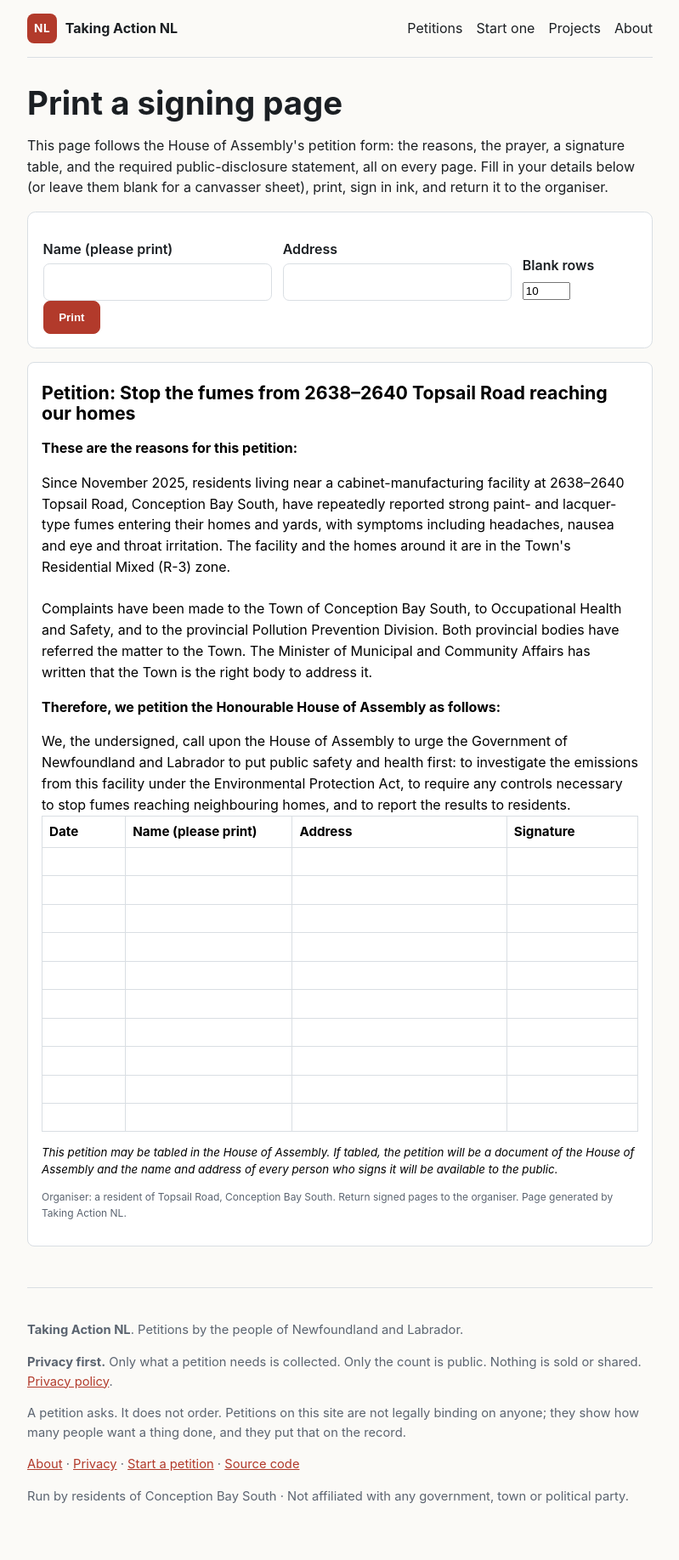
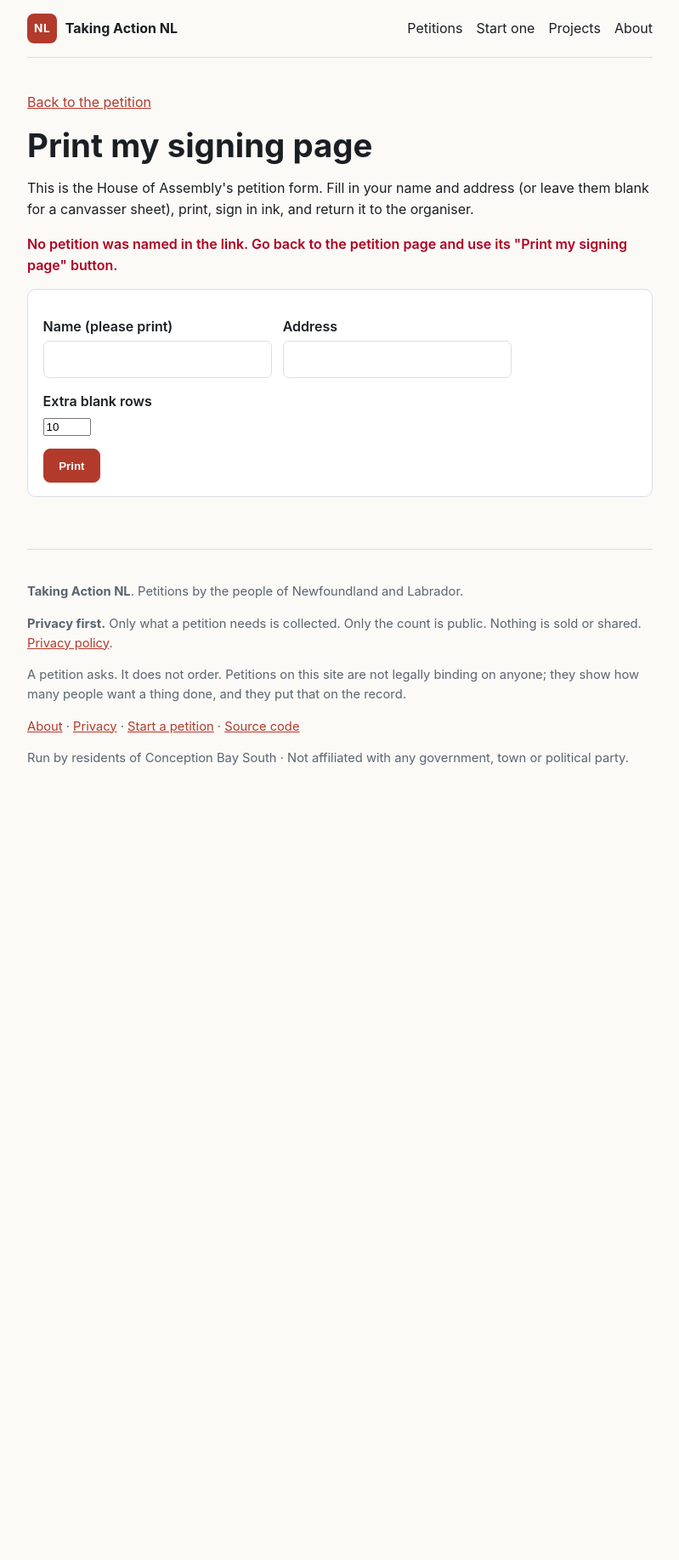
Before and after one commit to MichaelOrSd/taking-action-nl, a Jekyll site: the page built from print/index.html, in a window 1280 px wide. Shown: the whole page at 85% size, without its empty margins (240-1039 px from the left). Built offline with Jekyll 4.4.1, drawn with Linux system fonts in a browser that asks for light colours; after the commit the page ends 967 px from its top, so only the background shows below that.

Commit message:
Design pass: Sign first, simpler home, shorter form and consent, plain Share, cleaner type and colour, signature pad keeps strokes on resize, print page fixes
Co-Authored-By: Claude Fable 5.1 <noreply@anthropic.com>

```diff
--- a/api/petitions.json
+++ b/api/petitions.json
@@ -15,6 +15,7 @@ permalink: /api/petitions.json
       "community": {{ p.community | jsonify }},
       "summary": {{ p.summary | jsonify }},
       "organiser": {{ p.organiser | jsonify }},
+      "ask_statement": {{ p.ask_statement | default: false }},
       "organiser_contact": {{ p.organiser_contact | jsonify }},
       "paper": {{ p.paper | default: false }},
       "local_area": {{ p.local_area | default: empty | jsonify }},
--- a/print/index.html
+++ b/print/index.html
@@ -3,20 +3,22 @@ title: Print a signing page
 permalink: /print/
 ---
 <div class="no-print">
-  <h1>Print a signing page</h1>
-  <p>This page follows the House of Assembly's petition form: the reasons, the prayer, a signature table, and the required public-disclosure statement, all on every page. Fill in your details below (or leave them blank for a canvasser sheet), print, sign in ink, and return it to the organiser.</p>
+  <p class="meta"><a id="back-link" href="{{ '/' | relative_url }}">Back to the petition</a></p>
+  <h1>Print my signing page</h1>
+  <p>This is the House of Assembly's petition form. Fill in your name and address (or leave them blank for a canvasser sheet), print, sign in ink, and return it to the organiser.</p>
+  <p class="form-msg err" id="print-nop" hidden>No petition was named in the link. Go back to the petition page and use its "Print my signing page" button.</p>
   <form id="print-form" class="sign-form card" onsubmit="return false">
     <div class="row">
-      <div class="field"><label for="pn">Name (please print)</label><input id="pn" type="text" maxlength="120"></div>
-      <div class="field"><label for="pa">Address</label><input id="pa" type="text" maxlength="200"></div>
-      <div class="field"><label for="rows">Blank rows</label><input id="rows" type="number" min="0" max="20" value="10"></div>
+      <div class="field"><label for="pn">Name (please print)</label><input id="pn" type="text" maxlength="120" autocomplete="name"></div>
+      <div class="field"><label for="pa">Address</label><input id="pa" type="text" maxlength="200" autocomplete="street-address"></div>
     </div>
+    <div class="field"><label for="rows">Extra blank rows</label><input id="rows" type="number" inputmode="numeric" min="0" max="20" value="10"></div>
     <button class="btn btn-primary" type="button" onclick="window.print()">Print</button>
   </form>
 </div>
 
 <div id="sheet" class="sheet">
-  <h1 id="sh-title" style="font-size:16pt">Petition</h1>
+  <h2 id="sh-title" style="font-size:16pt;margin-top:0">Petition</h2>
   <p><strong>These are the reasons for this petition:</strong></p>
   <div id="sh-background"></div>
   <p><strong>Therefore, we petition the Honourable House of Assembly as follows:</strong></p>
@@ -26,7 +28,7 @@ permalink: /print/
     <tbody></tbody>
   </table>
   <p style="font-size:10pt"><em>This petition may be tabled in the House of Assembly. If tabled, the petition will be a document of the House of Assembly and the name and address of every person who signs it will be available to the public.</em></p>
-  <p style="font-size:9pt" class="muted">Organiser: <span id="sh-org"></span>. Return signed pages to the organiser. Page generated by Taking Action NL.</p>
+  <p style="font-size:9pt" class="meta">Organiser: <span id="sh-org"></span>. Return signed pages to the organiser. Page generated by Taking Action NL.</p>
 </div>
 
 <script>
@@ -34,10 +36,12 @@ permalink: /print/
   const params = new URLSearchParams(location.search);
   const slug = params.get('p');
   const base = (window.TA && window.TA.baseurl) || '';
+  if (!slug) { document.getElementById('print-nop').hidden = false; document.getElementById('sheet').hidden = true; return; }
+  document.getElementById('back-link').href = base + '/p/' + slug + '/';
   const res = await fetch(base + '/api/petitions.json');
   const data = await res.json();
-  const p = data.petitions.find(x => x.slug === slug) || data.petitions[0];
-  if (!p) return;
+  const p = data.petitions.find(x => x.slug === slug);
+  if (!p) { document.getElementById('print-nop').hidden = false; document.getElementById('sheet').hidden = true; return; }
   document.getElementById('sh-title').textContent = 'Petition: ' + p.title;
   document.getElementById('sh-background').innerText = p.background.trim();
   const house = (p.asks || []).find(a => /House of Assembly/i.test(a.to)) || (p.asks || [])[0];
@@ -54,4 +58,3 @@ permalink: /print/
   render();
 })();
 </script>
-<style>.sheet { background:#fff; color:#000; padding:1rem; border:1px solid var(--line); border-radius:.5rem; margin-top:1rem; } @media print { .sheet { border:0; padding:0; } }</style>
--- a/start/index.md
+++ b/start/index.md
@@ -20,7 +20,7 @@ Anyone in Newfoundland and Labrador can propose a petition for this site. Send t
 - **Wording.** Respectful, factual, specific. No personal attacks. No claims about a company's conduct that the organiser cannot support with records.
 - **Honesty about effect.** No petition is legally binding. Every petition page says so.
 
-## What we do
+## What you get
 
 We build the page, connect the sign form, print the paper pages, and give you a dashboard to see and export signatures. It costs nothing. You deliver the petition and report back on the page.
 
```
Also changed, not shown: _includes/share.html (+12 -13 lines), _petitions/topsail-road-fumes.md (+3 -1 lines), about/index.md (+1 -1 lines), assets/js/share.js (+24 -17 lines), assets/og.png (added).
